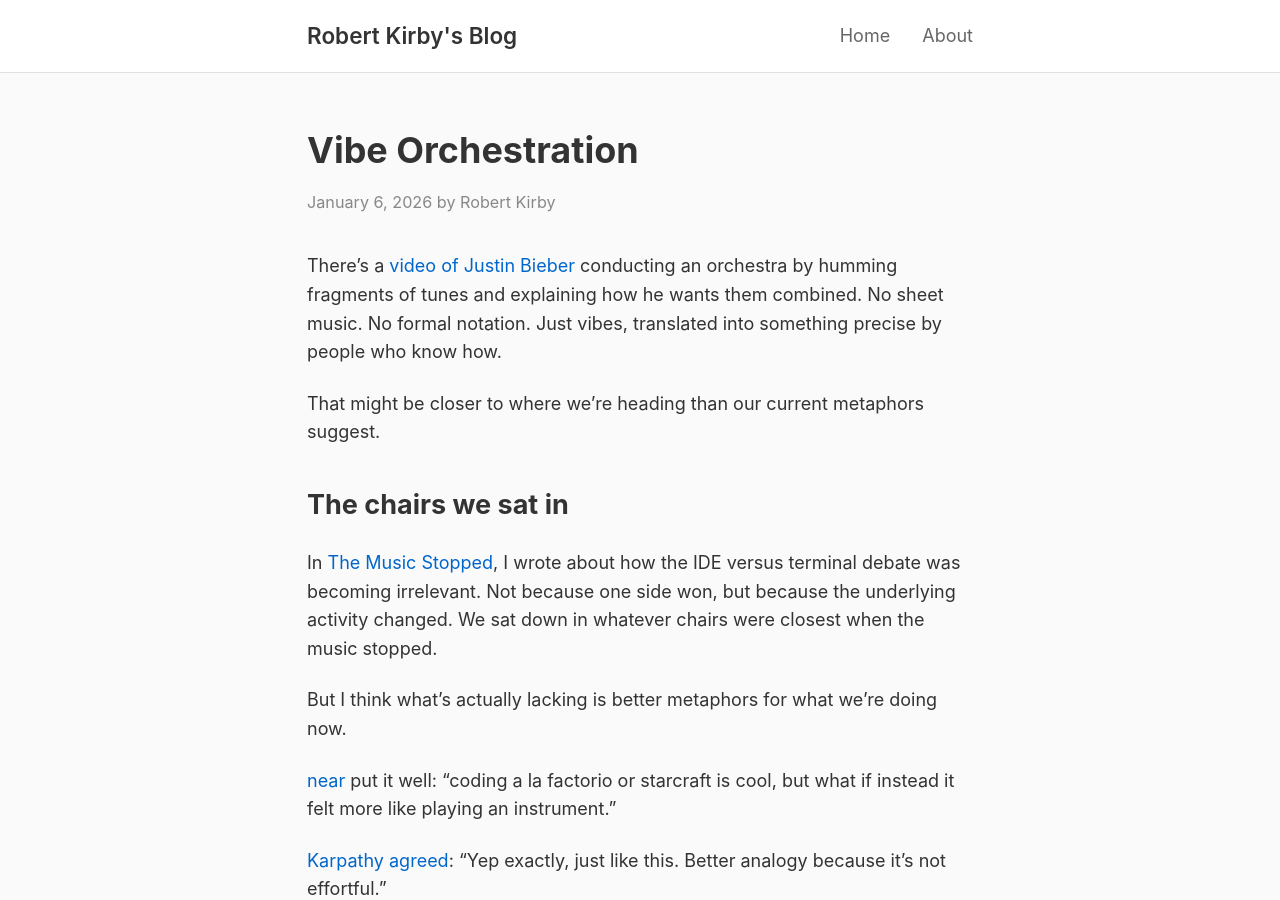
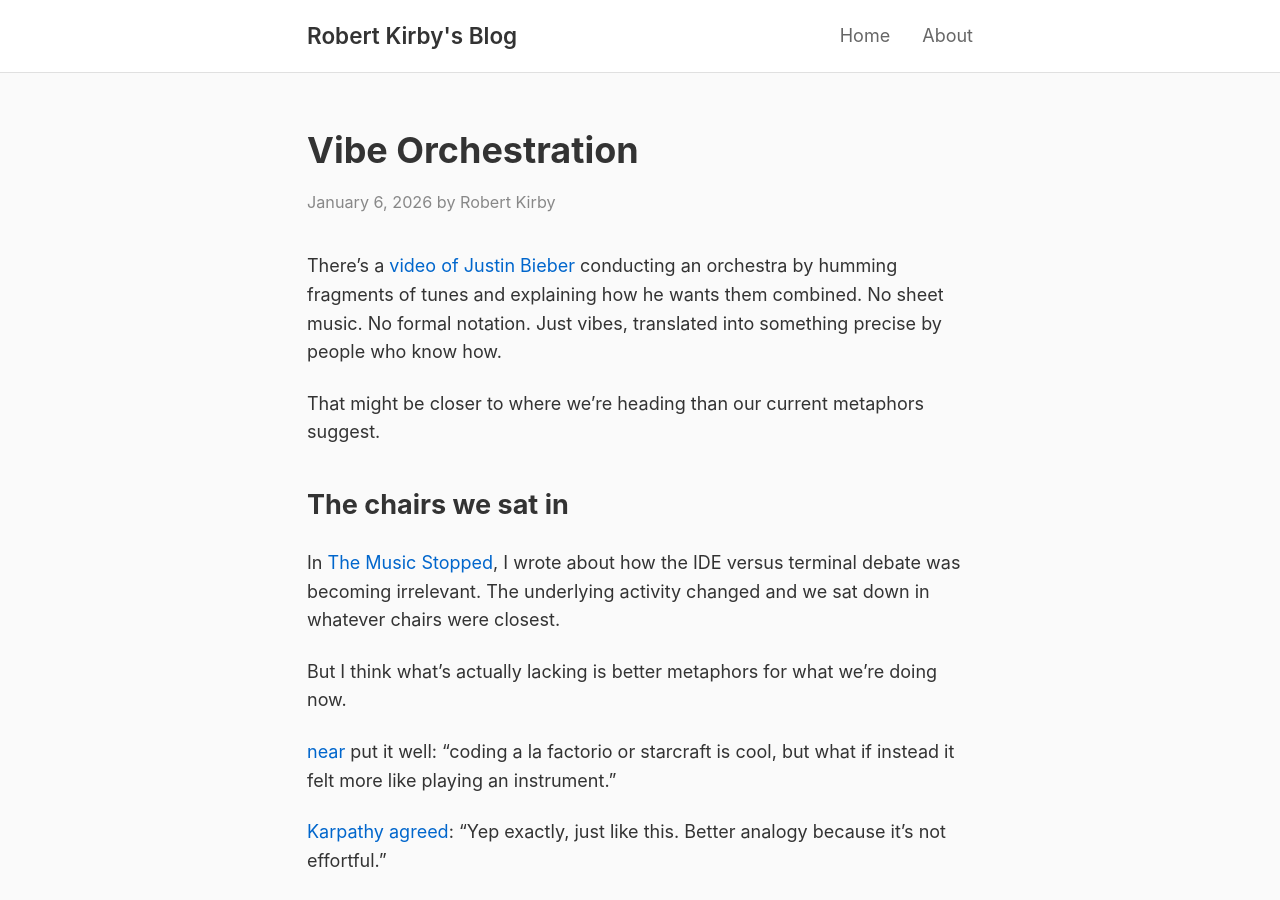
Before and after one commit to rob137/rob137.github.io, a Jekyll site: the page built from _posts/2026-01-06-vibe-orchestration.md, in a window 1280 px wide and 900 px high. Built offline with Jekyll 4.4.1, drawn with Linux system fonts in a browser that asks for light colours.

Commit message:
Remove LLM writing tell
🤖 Generated with [Claude Code](https://claude.com/claude-code)

Co-Authored-By: Claude Opus 4.5 <noreply@anthropic.com>

```diff
--- a/_posts/2026-01-06-vibe-orchestration.md
+++ b/_posts/2026-01-06-vibe-orchestration.md
@@ -12,7 +12,7 @@ That might be closer to where we're heading than our current metaphors suggest.
 
 ## The chairs we sat in
 
-In [The Music Stopped](/2026/01/02/the-music-stopped/), I wrote about how the IDE versus terminal debate was becoming irrelevant. Not because one side won, but because the underlying activity changed. We sat down in whatever chairs were closest when the music stopped.
+In [The Music Stopped](/2026/01/02/the-music-stopped/), I wrote about how the IDE versus terminal debate was becoming irrelevant. The underlying activity changed and we sat down in whatever chairs were closest.
 
 But I think what's actually lacking is better metaphors for what we're doing now.
 
```
